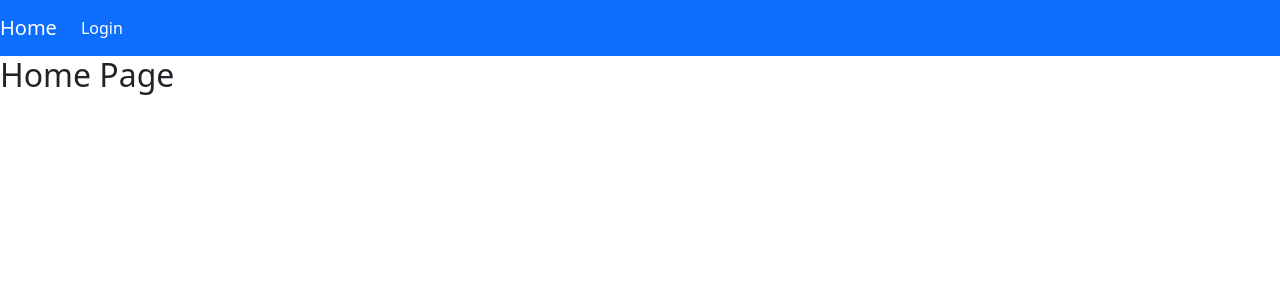
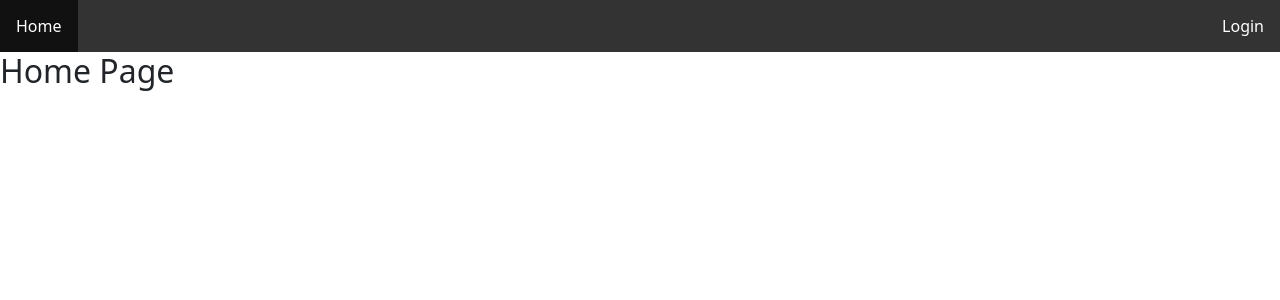
Before and after one commit to VikashMlv/Auth, an Angular app: page / in a window 1280 px wide. Shown: the top 300 px of the page. Built offline with nearby package versions, Linux system fonts and the light colour scheme.

Commit message:
lazy load moduel added

```diff
--- a/src/app/app-routing.module.ts
+++ b/src/app/app-routing.module.ts
@@ -8,8 +8,9 @@ import { AuthGuard } from './core/guards/auth.guard';
 const routes: Routes = [
   {path:'',component:HomeComponent,pathMatch:'full'},
   {path:'login',component:LoginComponent},
-  {path:'dashboard',component:DashboardComponent,canActivate:[AuthGuard]}
-];
+  {path:'dashboard',component:DashboardComponent,canActivate:[AuthGuard]},
+  {path:'profile',loadChildren: () => import('./pages/user-lazy-load/user-lazy-load.module').then(m => m.UserLazyLoadModule)}
+   ]
 
 @NgModule({
   imports: [RouterModule.forRoot(routes)],
--- a/src/app/app.module.ts
+++ b/src/app/app.module.ts
@@ -12,15 +12,14 @@ import { LoginComponent } from './pages/login/login.component';
 import { HTTP_INTERCEPTORS, HttpClient, HttpClientModule } from '@angular/common/http';
 import { AuthInterceptor } from './core/interceptor/auth.interceptor';
 import { HttpErrorInterceptor } from './core/interceptor/http-error.interceptor';
-
-
+//lazy loading module
 @NgModule({
   declarations: [
     AppComponent,
     LoginComponent,
     HomeComponent,
     DashboardComponent,
-    NavBarComponent
+    NavBarComponent,
   ],
   imports: [
     BrowserModule,
--- a/src/app/pages/dashboard/dashboard.component.html
+++ b/src/app/pages/dashboard/dashboard.component.html
@@ -1,5 +1,5 @@
+
 <p>dashboard works!</p>
-
 <table class="table">
     <thead>
       <tr>
--- a/src/app/pages/nav-bar/nav-bar.component.css
+++ b/src/app/pages/nav-bar/nav-bar.component.css
@@ -0,0 +1,28 @@
+ul {
+    list-style-type: none;
+    margin: 0;
+    padding: 0;
+    overflow: hidden;
+    background-color: #333;
+  }
+
+  li {
+    float: right;
+  }
+
+  li a {
+    display: block;
+    color: white;
+    text-align: center;
+    padding: 14px 16px;
+    text-decoration: none;
+  }
+
+  li a:hover {
+    background-color: #111;
+  }
+
+  .home{
+
+   float:left;
+  }
--- a/src/app/pages/nav-bar/nav-bar.component.html
+++ b/src/app/pages/nav-bar/nav-bar.component.html
@@ -1,4 +1,4 @@
-<nav class="navbar navbar-expand-lg bg-primary ">
+<!-- <nav class="navbar navbar-expand-lg bg-primary ">
     <a class="navbar-brand text-white" routerLink="/">Home</a>
     <button class="navbar-toggler" type="button" data-toggle="collapse" data-target="#navbarNavAltMarkup"
         aria-controls="navbarNavAltMarkup" aria-expanded="false" aria-label="Toggle navigation">
@@ -7,7 +7,7 @@
     <div class="login collapse navbar-collapse" id="navbarNavAltMarkup">
         <div class="login navbar-nav">
             <a *ngIf="!checkUserStatus()" class="nav-item nav-link  text-white" routerLink="/login">Login</a>
-            <a *ngIf="checkUserStatus()" class="nav-item nav-link  text-white" routerLink="/login"  (click)="logOut()">Logout</a>
+            <a *ngIf="checkUserStatus()" class="nav-item nav-link  text-white" routerLink="/login"  (click)="logOut()">Logout</a> -->
 
             <!-- <div *ngIf="checkUserStatus(); else loginButton">
                 <button routerLink="/login" (click)="logOut()">Logout</button>
@@ -16,6 +16,16 @@
               <ng-template #loginButton>
                 <button  routerLink="/login">Login</button>
               </ng-template> -->
-        </div>
+        <!-- </div>
     </div>
-</nav>
+</nav> -->
+
+
+<ul>
+    <div class="home">
+     <li><a class="active"  routerLink="/">Home</a></li>
+    </div>
+    <li> <a *ngIf="!checkUserStatus()" class="nav-item nav-link  text-white" routerLink="/login">Login</a></li>
+    <li> <a *ngIf="checkUserStatus()" class="nav-item nav-link  text-white" routerLink="/login"  (click)="logOut()">Logout</a></li>
+
+   </ul>
--- /dev/null
+++ b/src/app/pages/user-lazy-load/profile/profile.component.html
@@ -0,0 +1 @@
+<p>profile works!</p>
```
Also changed, not shown: src/app/pages/user-lazy-load/profile/profile.component.ts (added, +10 -0 lines), src/app/pages/user-lazy-load/user-lazy-load.module.ts (added, +26 -0 lines), src/app/pages/user-lazy-load/profile/profile.component.css (added), 1 other file (tests, documents, lock files or other folders).
